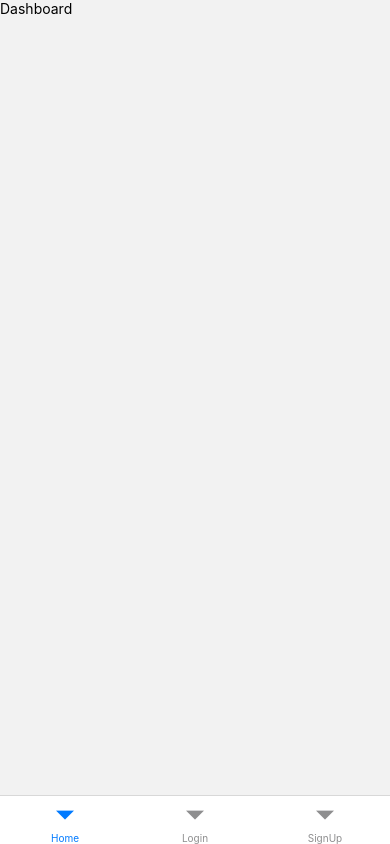
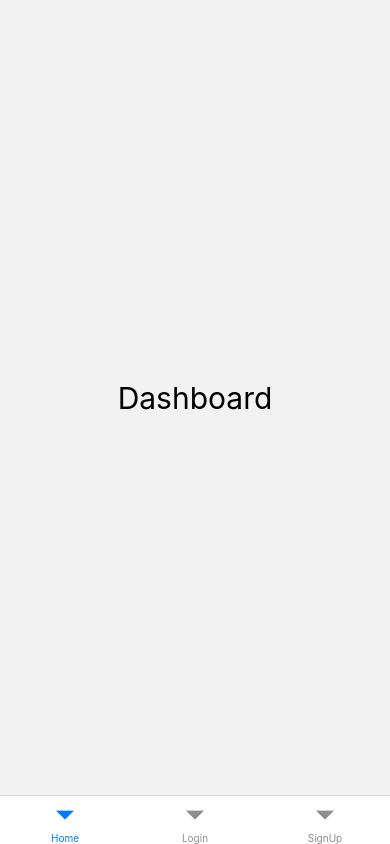
Before and after one commit to hemashreeb/cu-playfield-frontend, a React Native app: screen /Home in a window 390 px wide. Built offline with nearby package versions, Linux system fonts and the light colour scheme.

Commit message:
init dashboard

```diff
--- a/src/screens/Dashboard/Dashboard.jsx
+++ b/src/screens/Dashboard/Dashboard.jsx
@@ -1,12 +1,23 @@
 import React from 'react';
-import {SafeAreaView, Text} from 'react-native';
+import {SafeAreaView, Text, StyleSheet} from 'react-native';
 
 const Dashboard = () => {
   return (
-    <SafeAreaView>
-      <Text>Dashboard</Text>
+    <SafeAreaView style={styles.container}>
+      <Text style={styles.header}>Dashboard</Text>
     </SafeAreaView>
   );
 };
 
+const styles = StyleSheet.create({
+  container: {
+    flex: 1,
+    justifyContent: 'center',
+    alignItems: 'center',
+  },
+  header: {
+    fontSize: 30,
+  },
+});
+
 export default Dashboard;
```
